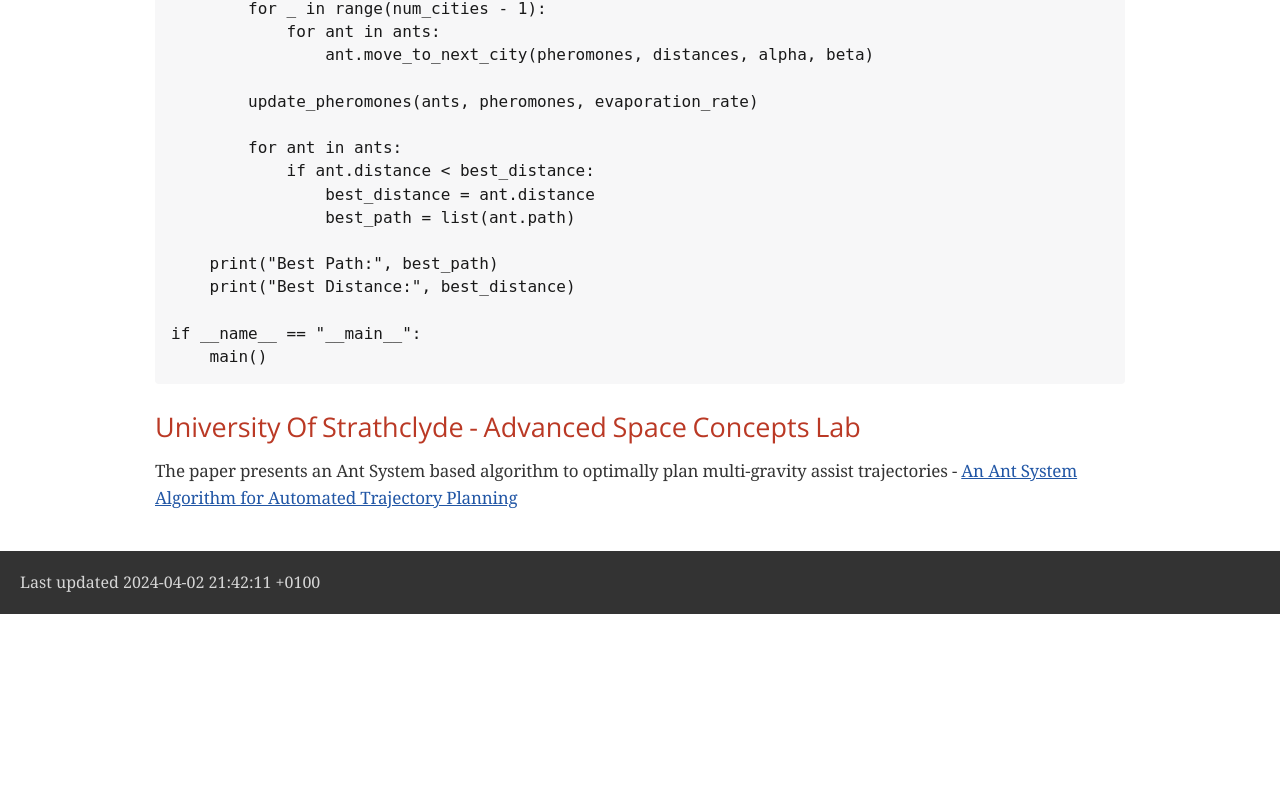
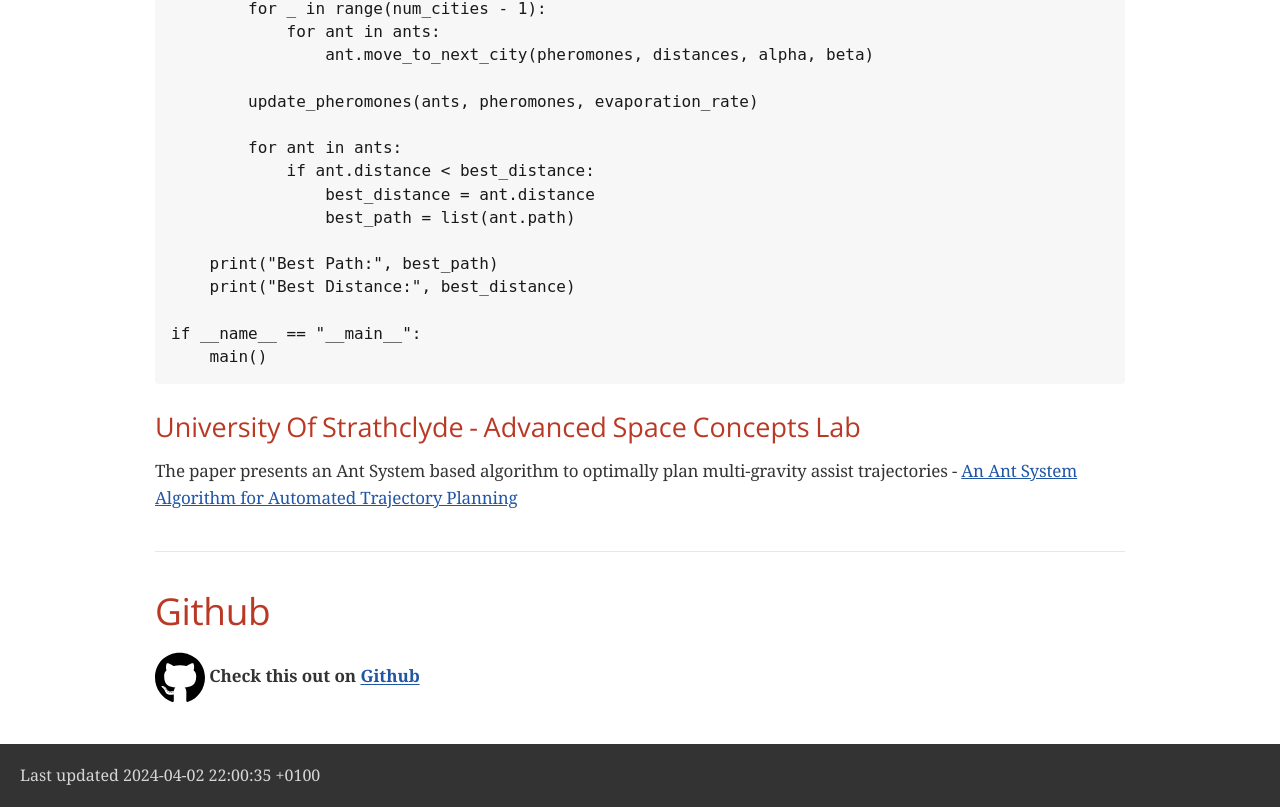
Before and after one commit to sddev12/ants-asciidoc, a plain HTML site: page index.html in a window 1280 px wide. Shown: the part 5384-6191 px from the top of the page. Before the commit the page ends 5998 px from the top, so only its background shows below. Drawn offline with nearby package versions, Linux system fonts and the light colour scheme; a web font is replaced by a local one.

Commit message:
add github link

```diff
--- a/index.html
+++ b/index.html
@@ -616,10 +616,18 @@ if __name__ == "__main__":
 </div>
 </div>
 </div>
+<div class="sect1">
+<h2 id="_github">Github</h2>
+<div class="sectionbody">
+<div class="paragraph">
+<p><span class="image"><img src="img/github.svg" alt="github" width="50"></span> <strong>Check this out on <a href="https://github.com/sddev12/sddev12.github.io">Github</a></strong></p>
+</div>
+</div>
+</div>
 </div>
 <div id="footer">
 <div id="footer-text">
-Last updated 2024-04-02 21:42:11 +0100
+Last updated 2024-04-02 22:00:35 +0100
 </div>
 </div>
 </body>
```
Also changed, not shown: img/github.svg (added), img/github_icon.png (added), 1 other file.
